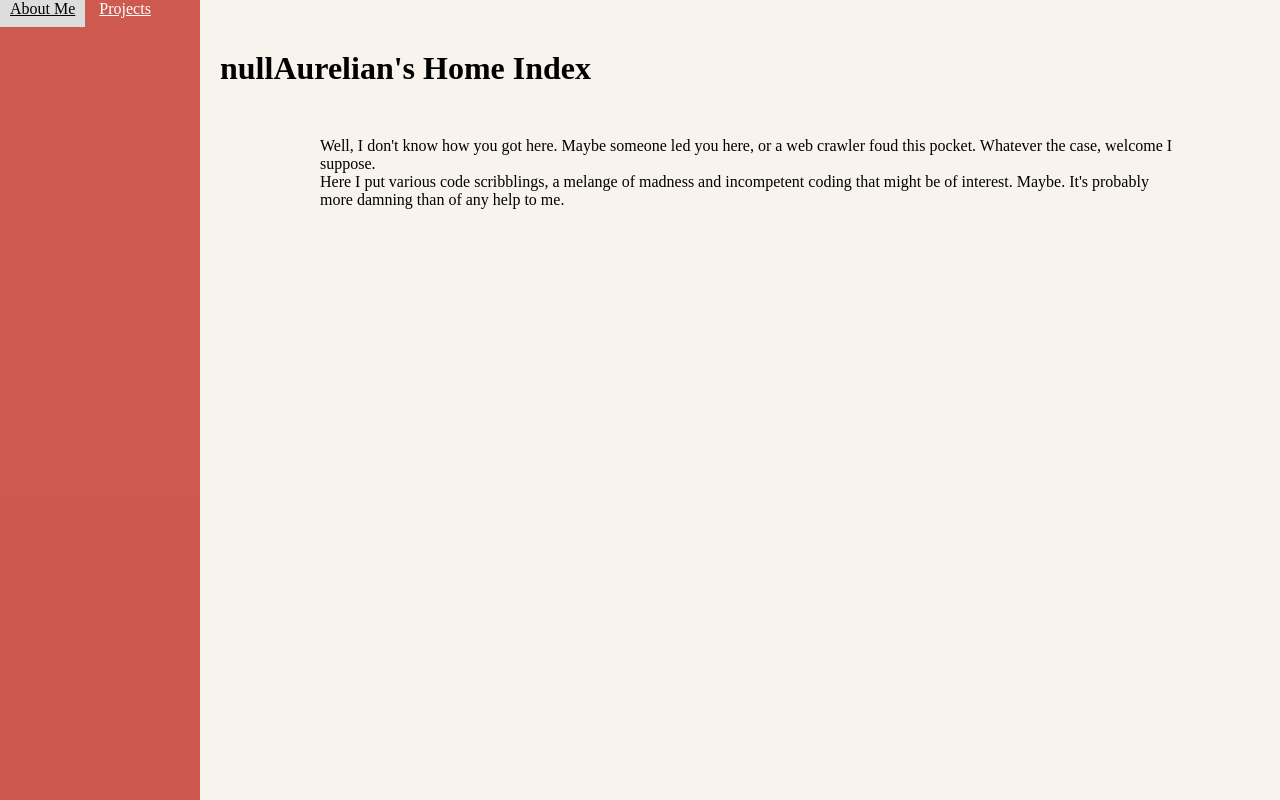
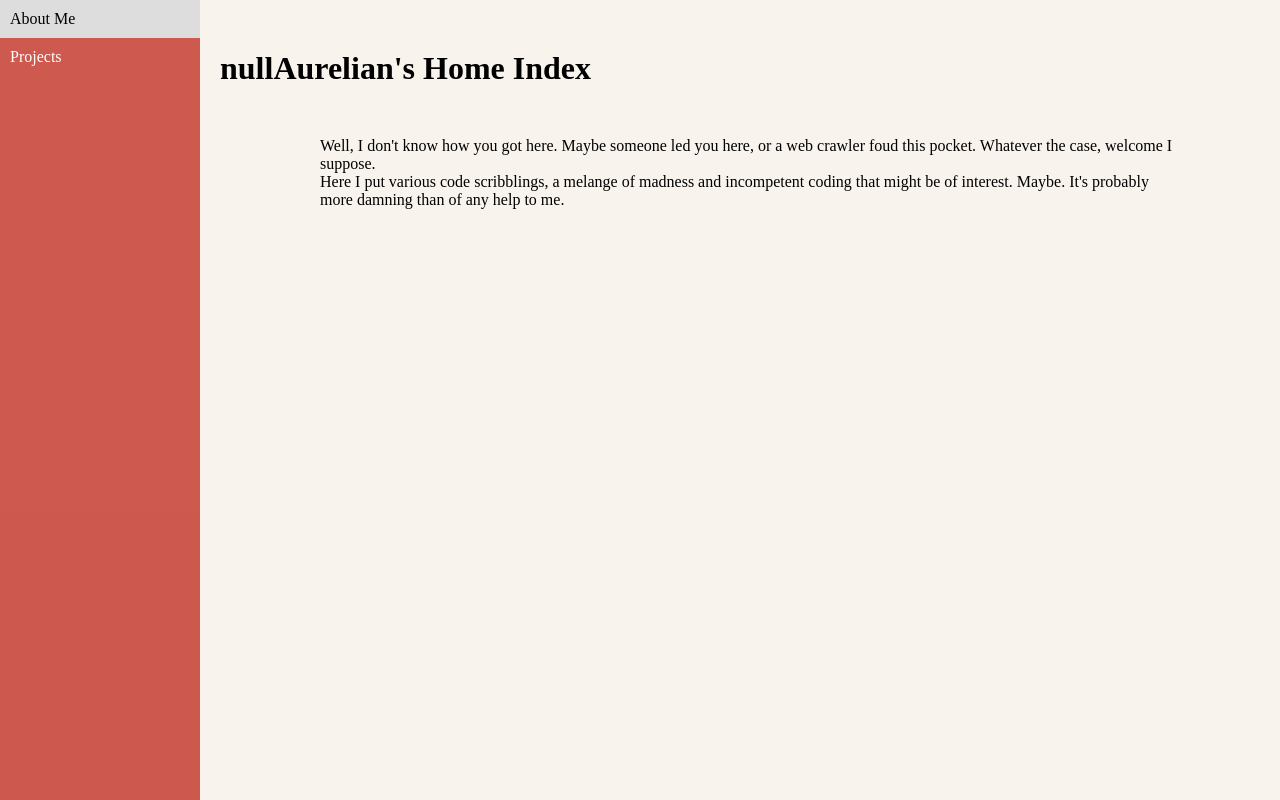
Before and after one commit to nullAurelian/scribble-pad, a plain HTML site: page index.html in a window 1280 px wide. Drawn offline with Linux system fonts and the light colour scheme.

Commit message:
Update scribble-pad_style.css

```diff
--- a/scribble-pad_style.css
+++ b/scribble-pad_style.css
@@ -27,10 +27,13 @@ p {
   top: 0;
   left: 0;
   background-color: rgba(196,50,39,0.8);
+  overflow-x: hidden;
 }
 .sidenav a {
   color: white;
   padding: 10px;
+  text-decoration: none;
+  display: block;
 }
 .sidenav a:hover {
   background-color: #ddd;
```
